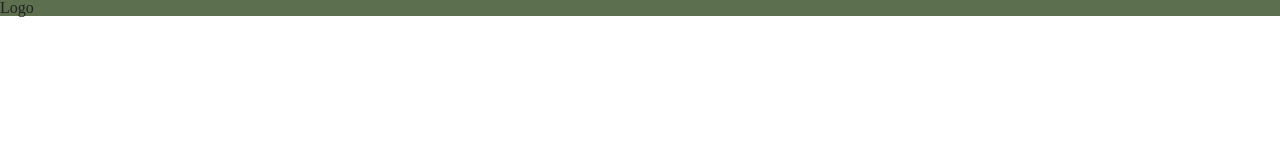
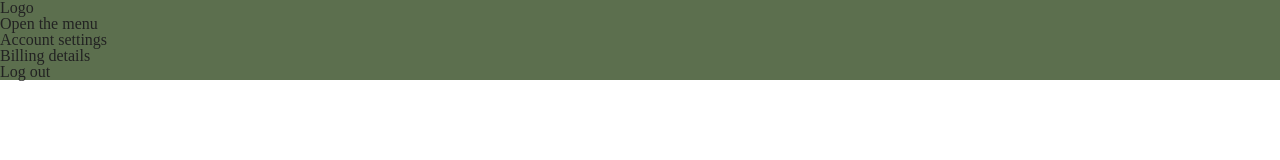
Before and after one commit to ZubnoyFei/header-dropdown-menu, a plain HTML site: page index.html in a window 1280 px wide. Drawn offline with Linux system fonts and the light colour scheme.

Commit message:
Added the menu

```diff
--- a/index.html
+++ b/index.html
@@ -12,5 +12,11 @@
 <body>
 <header>
     <h2>Logo</h2>
+    <a class="main-item" href="javascript:void(0);" tabindex="1" >Open the menu</a>
+    <ul class="sub-menu">
+        <li><a href="#">Account settings</a></li>
+        <li><a href="#">Billing details</a></li>
+        <li><a href="#">Log out</a></li>
+    </ul>
 </header>
 </body>
```
